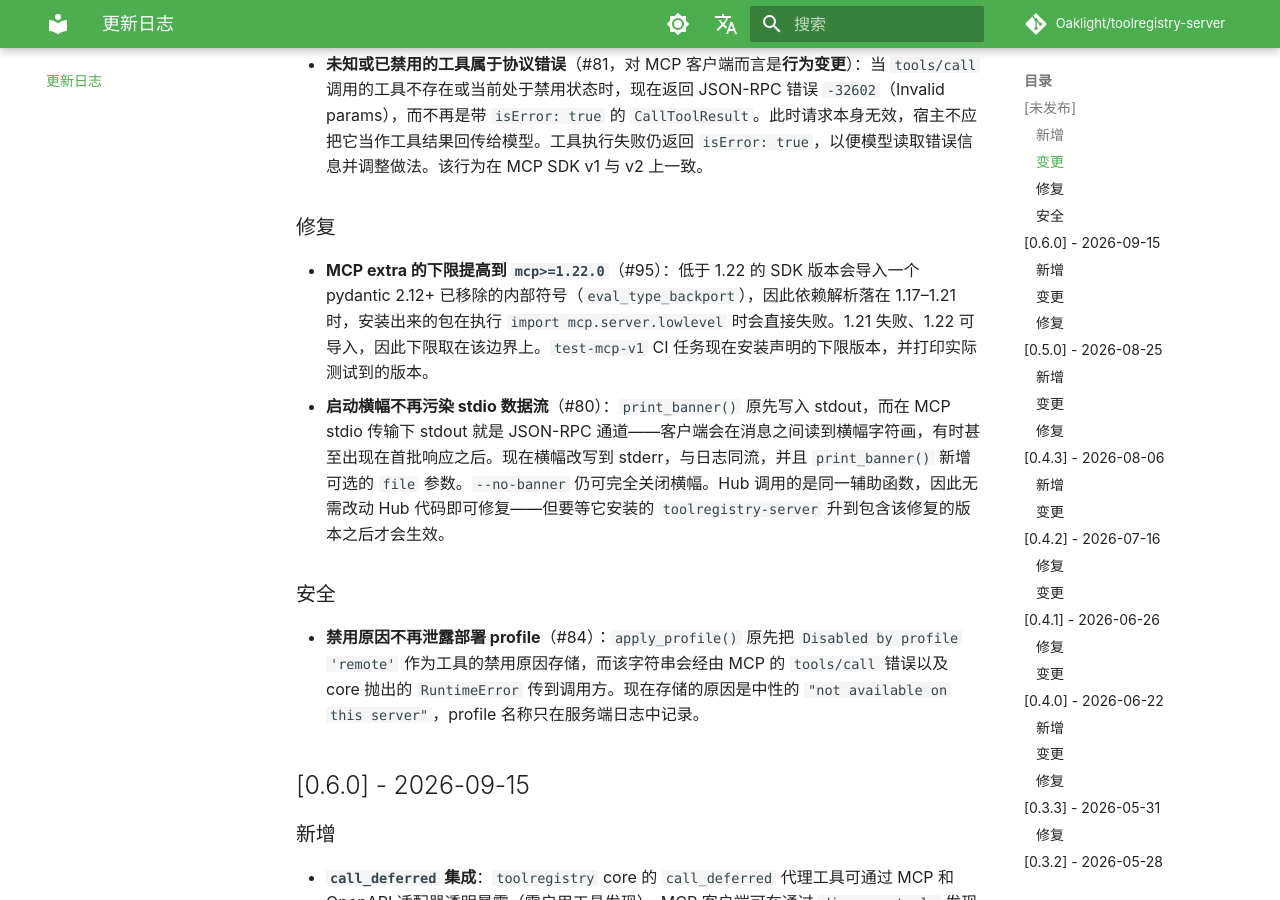
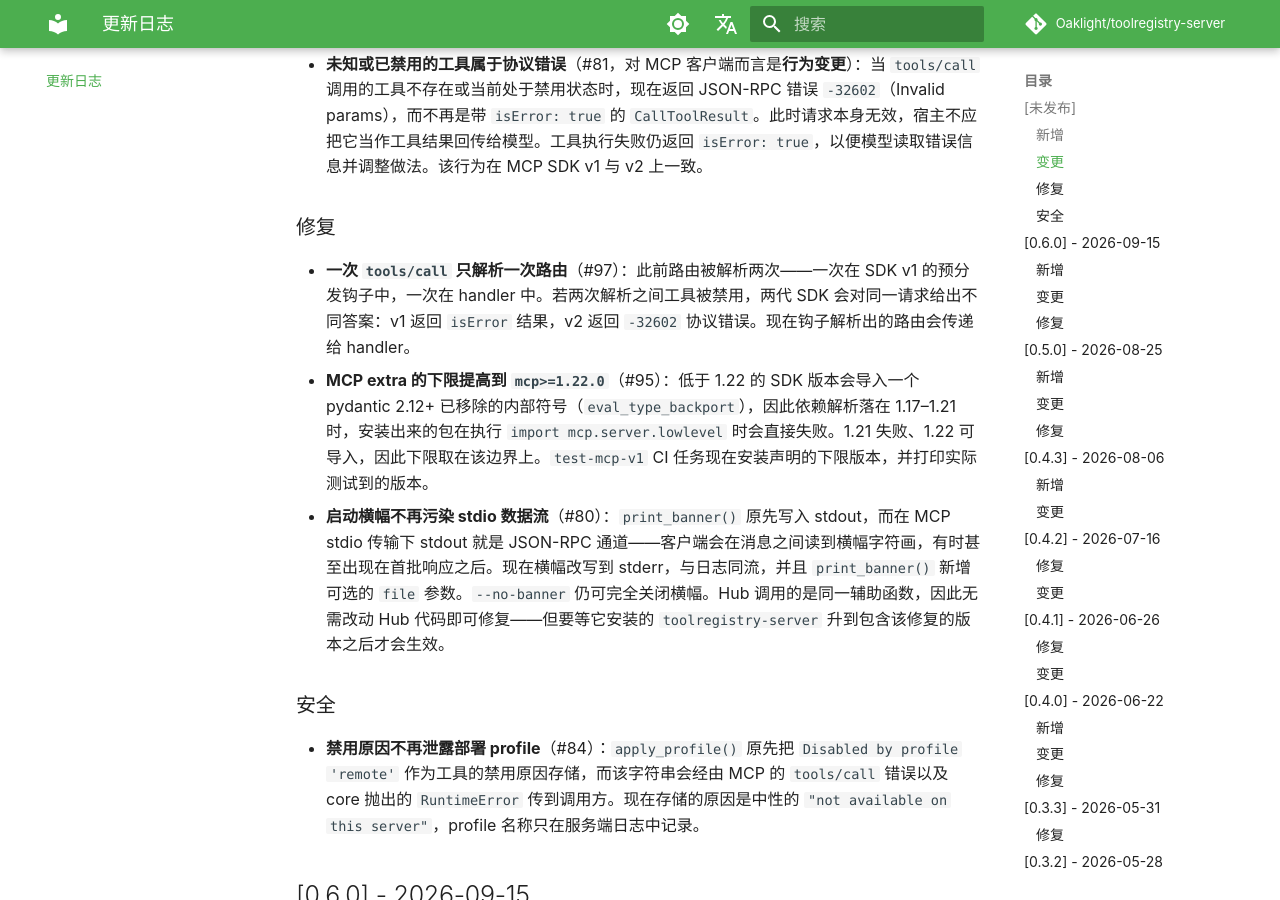
Before and after one commit to Oaklight/toolregistry-server, an MkDocs documentation site: the page built from docs/changelog.md, in a window 1280 px wide and 900 px high, scrolled down 917 px. Built offline with MkDocs 1.6.1 and Material for MkDocs 9.7.7, drawn with Linux system fonts in a browser that asks for light colours; some web fonts are replaced; comment, search, counter and statistics services are not loaded.

Commit message:
docs: 每次 tools/call 只解析一次路由（#97）

```diff
--- a/docs/changelog.md
+++ b/docs/changelog.md
@@ -19,6 +19,7 @@
 
 ### 修复
 
+- **一次 `tools/call` 只解析一次路由**（#97）：此前路由被解析两次——一次在 SDK v1 的预分发钩子中，一次在 handler 中。若两次解析之间工具被禁用，两代 SDK 会对同一请求给出不同答案：v1 返回 `isError` 结果，v2 返回 `-32602` 协议错误。现在钩子解析出的路由会传递给 handler。
 - **MCP extra 的下限提高到 `mcp>=1.22.0`**（#95）：低于 1.22 的 SDK 版本会导入一个 pydantic 2.12+ 已移除的内部符号（`eval_type_backport`），因此依赖解析落在 1.17–1.21 时，安装出来的包在执行 `import mcp.server.lowlevel` 时会直接失败。1.21 失败、1.22 可导入，因此下限取在该边界上。`test-mcp-v1` CI 任务现在安装声明的下限版本，并打印实际测试到的版本。
 - **启动横幅不再污染 stdio 数据流**（#80）：`print_banner()` 原先写入 stdout，而在 MCP stdio 传输下 stdout 就是 JSON-RPC 通道——客户端会在消息之间读到横幅字符画，有时甚至出现在首批响应之后。现在横幅改写到 stderr，与日志同流，并且 `print_banner()` 新增可选的 `file` 参数。`--no-banner` 仍可完全关闭横幅。Hub 调用的是同一辅助函数，因此无需改动 Hub 代码即可修复——但要等它安装的 `toolregistry-server` 升到包含该修复的版本之后才会生效。
 
```
